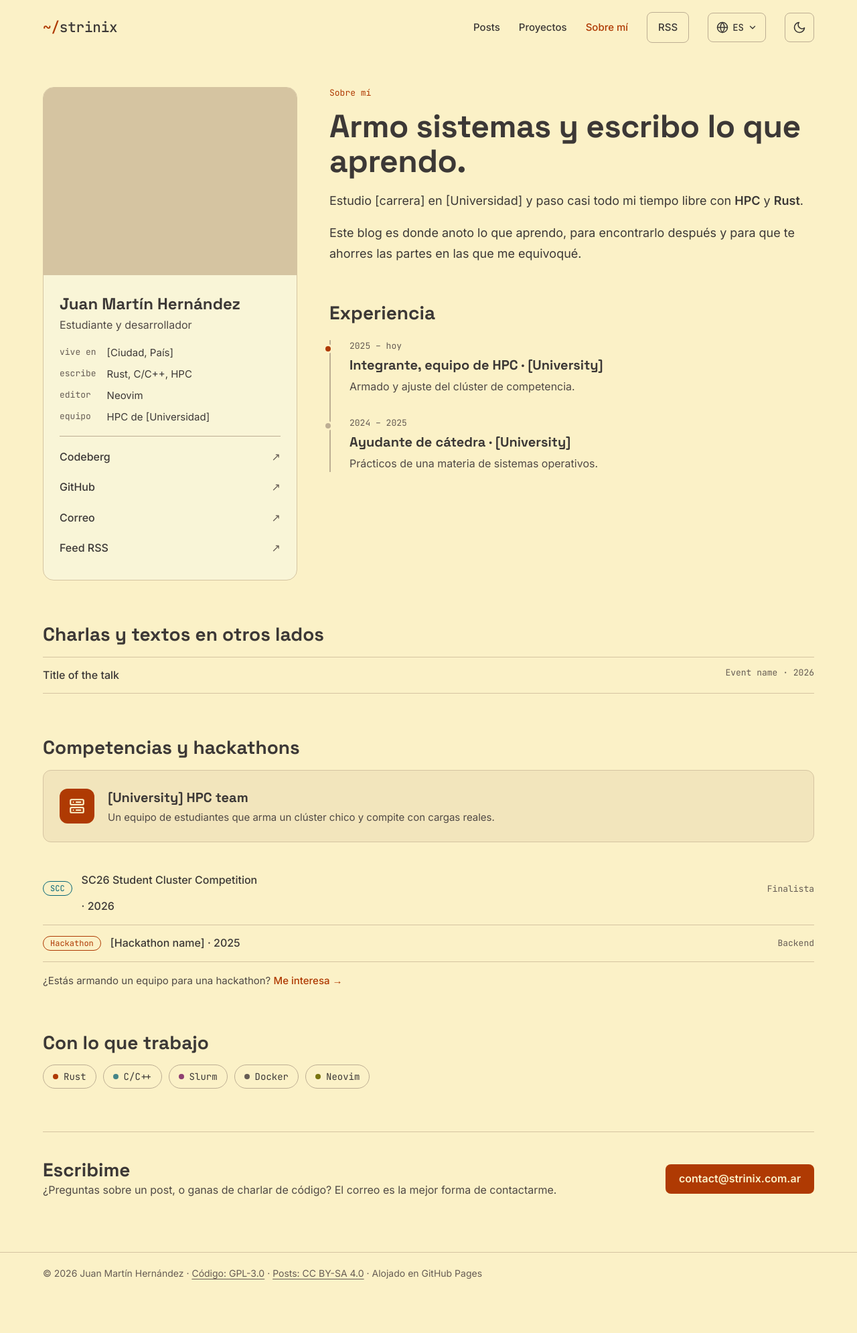
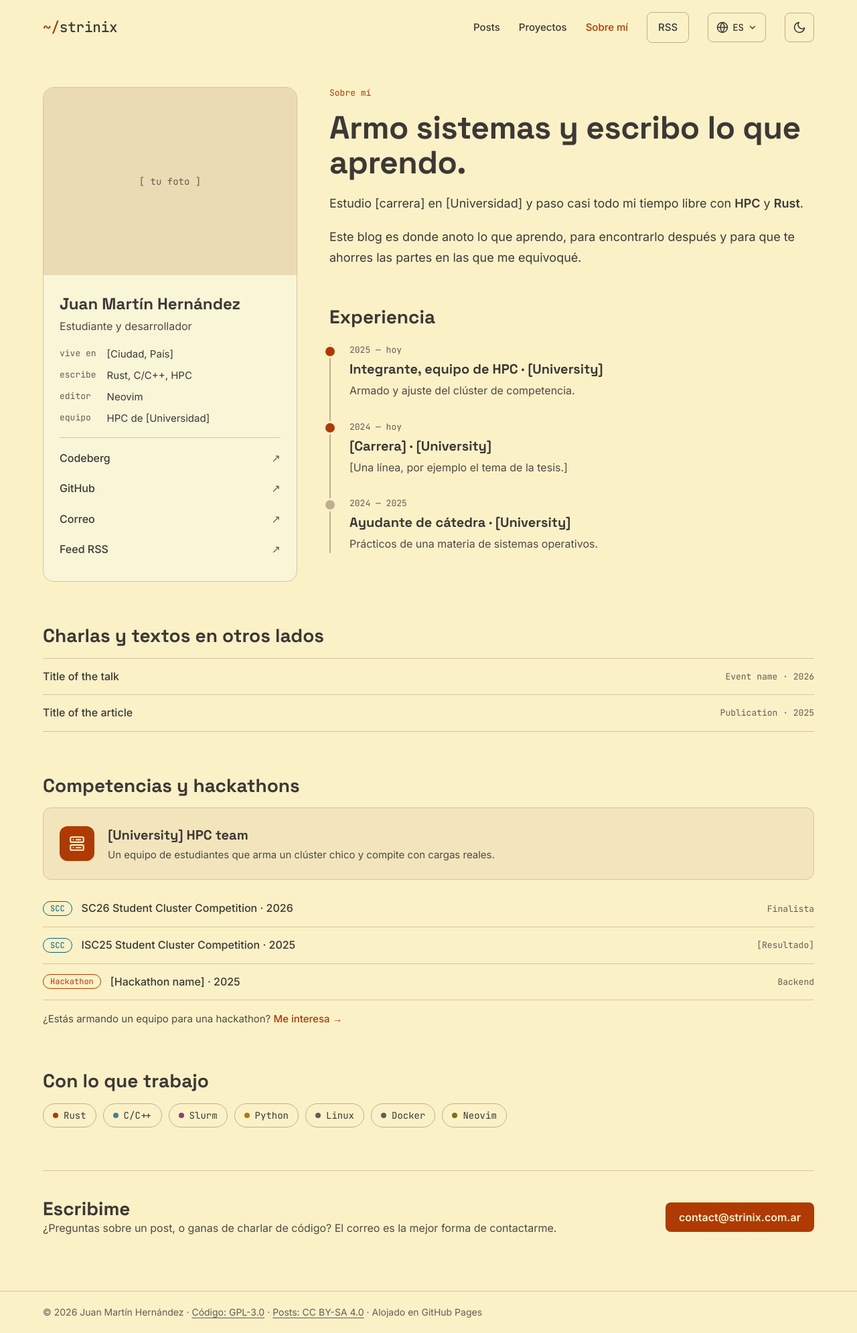
Before and after one commit to Juanma-Her/blog, a Jekyll site: the page built from es/about.html, in a window 1280 px wide. Shown: the whole page at 67% size. Built offline with Jekyll 4.4.1, drawn with Linux system fonts in a browser that asks for light colours; before the commit the page ends 1934 px from its top, so only the background shows below that.

Commit message:
About page follows the canvas more closely
Photo placeholder text, intro and name spacing, timeline dots centred on
the line and their date, em-dash date ranges, competition rows no longer
split, talks rows centred vertically. Fuller sample data (degree, second
talk, ISC row, seven skills) to match the canvas density.

Co-authored-By: Claude <noreply@anthropic.com>

```diff
--- a/_data/about.json
+++ b/_data/about.json
@@ -64,6 +64,19 @@
       }
     },
     {
+      "start": "2024-03",
+      "end": null,
+      "title": {
+        "en": "[Degree]",
+        "es": "[Carrera]"
+      },
+      "org": "[University]",
+      "summary": {
+        "en": "[One line, e.g. thesis topic.]",
+        "es": "[Una línea, por ejemplo el tema de la tesis.]"
+      }
+    },
+    {
       "start": "2024-02",
       "end": "2025-02",
       "title": {
@@ -83,6 +96,13 @@
       "title": "Title of the talk",
       "venue": "Event name",
       "date": "2026-05",
+      "url": "https://example.org"
+    },
+    {
+      "kind": "article",
+      "title": "Title of the article",
+      "venue": "Publication",
+      "date": "2025-10",
       "url": "https://example.org"
     }
   ],
@@ -109,6 +129,19 @@
           "es": "Finalista"
         },
         "url": "https://example.org"
+      },
+      {
+        "kind": "scc",
+        "event": "ISC25 Student Cluster Competition",
+        "date": "2025-06",
+        "role": {
+          "en": "Team member",
+          "es": "Integrante"
+        },
+        "result": {
+          "en": "[Result]",
+          "es": "[Resultado]"
+        }
       },
       {
         "kind": "hackathon",
@@ -139,6 +172,13 @@
       "topic": "hpc"
     },
     {
+      "label": "Python",
+      "topic": "python"
+    },
+    {
+      "label": "Linux"
+    },
+    {
       "label": "Docker"
     },
     {
--- a/_data/i18n/en.json
+++ b/_data/i18n/en.json
@@ -140,6 +140,7 @@
     "interested_link": "I'm interested",
     "skills": "Things I work with",
     "hello_heading": "Say hello",
-    "hello_text": "Questions about a post, or just want to talk shop? Email is the best way to reach me."
+    "hello_text": "Questions about a post, or just want to talk shop? Email is the best way to reach me.",
+    "photo_placeholder": "[ your photo ]"
   }
 }
--- a/_data/i18n/es.json
+++ b/_data/i18n/es.json
@@ -140,6 +140,7 @@
     "interested_link": "Me interesa",
     "skills": "Con lo que trabajo",
     "hello_heading": "Escribime",
-    "hello_text": "¿Preguntas sobre un post, o ganas de charlar de código? El correo es la mejor forma de contactarme."
+    "hello_text": "¿Preguntas sobre un post, o ganas de charlar de código? El correo es la mejor forma de contactarme.",
+    "photo_placeholder": "[ tu foto ]"
   }
 }
--- a/_layouts/about.html
+++ b/_layouts/about.html
@@ -15,10 +15,10 @@ layout: base
       {%- if photo %}
       <img class="profile-photo" src="{{ profile.photo }}" alt="{{ profile.photo_alt | localize: lang }}" width="380" height="280">
       {%- else %}
-      <div class="profile-photo" aria-hidden="true"></div>
+      <div class="profile-photo profile-photo--empty" aria-hidden="true">{{ strings.photo_placeholder }}</div>
       {%- endif %}
       <div class="profile-body">
-        <div>
+        <div class="profile-who">
           <p class="profile-name">{{ site.author.name }}</p>
           <p class="profile-role">{{ profile.role | localize: lang }}</p>
         </div>
@@ -49,7 +49,7 @@ layout: base
         <ol class="timeline">
           {%- for job in about.experience %}
           <li{% if job.end == nil %} class="is-current"{% endif %}>
-            <span class="timeline-dates">{{ job.start | slice: 0, 4 }} – {% if job.end %}{{ job.end | slice: 0, 4 }}{% else %}{{ strings.present }}{% endif %}</span>
+            <span class="timeline-dates">{{ job.start | slice: 0, 4 }} — {% if job.end %}{{ job.end | slice: 0, 4 }}{% else %}{{ strings.present }}{% endif %}</span>
             <span class="timeline-title">{{ job.title | localize: lang }} · {{ job.org }}</span>
             <span class="timeline-summary">{{ job.summary | localize: lang | markdownify | remove: "<p>" | remove: "</p>" | strip }}</span>
           </li>
```
Also changed, not shown: assets/css/_components.css (+10 -8 lines).
